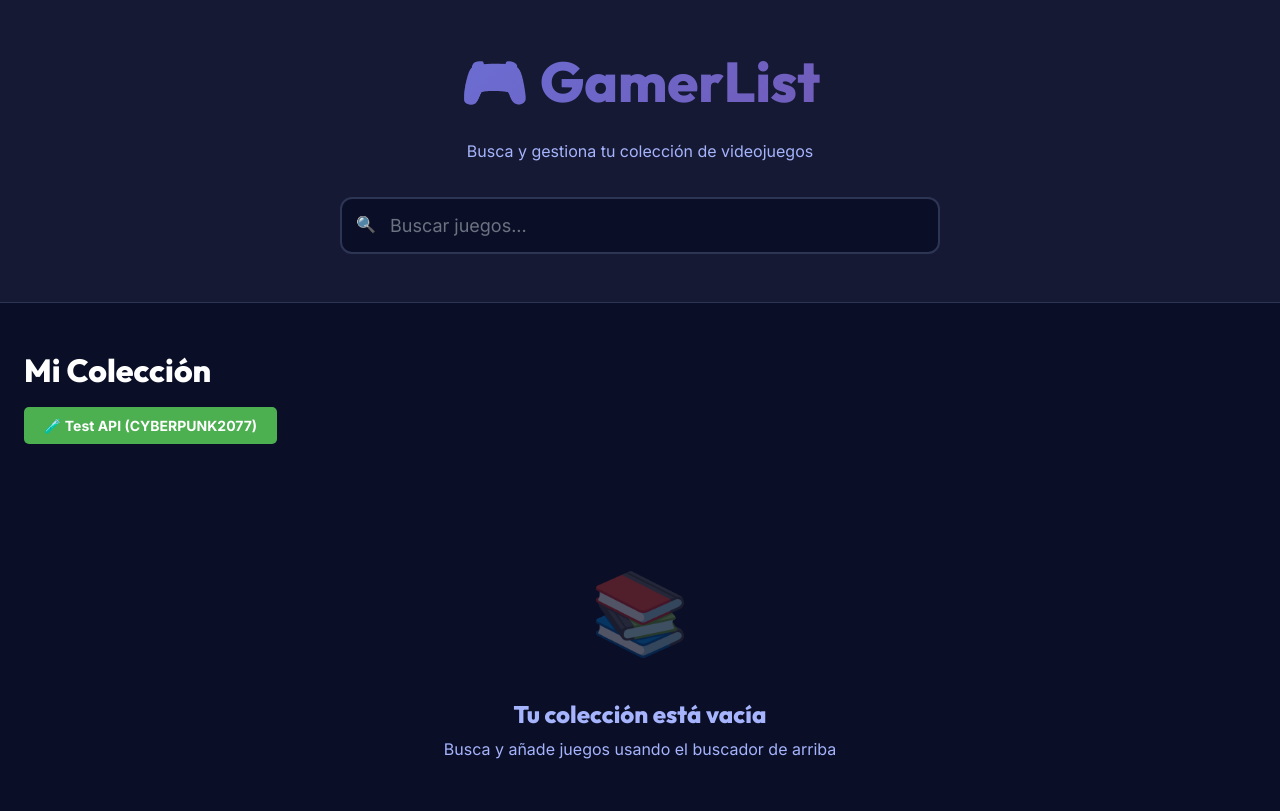
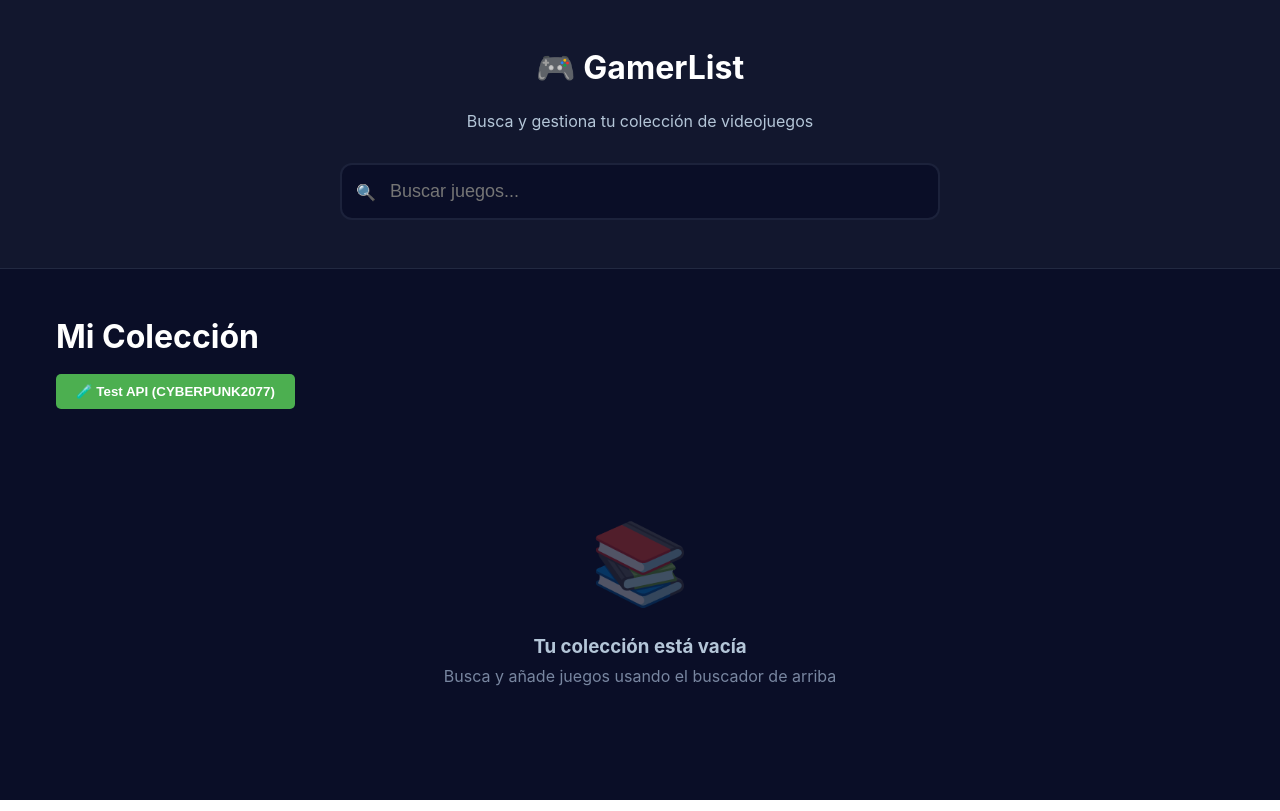
Before and after one commit to imc89/GamerList, a React (Vite) app: page / in a window 1280 px wide. Built offline with nearby package versions, Linux system fonts and the light colour scheme.

Commit message:
first version app

```diff
--- a/src/components/PlatformSelector.jsx
+++ b/src/components/PlatformSelector.jsx
@@ -3,6 +3,18 @@ import { PLATFORMS } from '../services/storageService';
 
 function PlatformSelector({ game, onConfirm, onCancel }) {
     const [selectedPlatform, setSelectedPlatform] = useState('');
+
+    // Get available platforms for this game
+    // If the game has platforms data, filter to show only those
+    // Otherwise, show all platforms
+    const availablePlatforms = game.platforms && game.platforms.length > 0
+        ? PLATFORMS.filter(platform =>
+            game.platforms.some(gamePlatform =>
+                gamePlatform.toLowerCase().includes(platform.toLowerCase()) ||
+                platform.toLowerCase().includes(gamePlatform.toLowerCase())
+            )
+        )
+        : PLATFORMS; // If no platforms data, show all
 
     const handleConfirm = () => {
         if (selectedPlatform) {
@@ -16,10 +28,15 @@ function PlatformSelector({ game, onConfirm, onCancel }) {
                 <div className="modal-header">
                     <h2 className="modal-title">Selecciona la plataforma</h2>
                     <p className="modal-subtitle">{game.name}</p>
+                    {availablePlatforms.length < PLATFORMS.length && (
+                        <p className="modal-hint">
+                            Mostrando solo plataformas disponibles para este juego
+                        </p>
+                    )}
                 </div>
 
                 <div className="platform-grid">
-                    {PLATFORMS.map(platform => (
+                    {availablePlatforms.map(platform => (
                         <div
                             key={platform}
                             className={`platform-option ${selectedPlatform === platform ? 'selected' : ''}`}
--- a/src/components/SearchBar.jsx
+++ b/src/components/SearchBar.jsx
@@ -33,6 +33,14 @@ function SearchBar({ onGameAdd }) {
         return () => clearTimeout(timer);
     }, [query]);
 
+    // Clear search input after adding a game
+    const handleGameAdd = (game) => {
+        onGameAdd(game);
+        setQuery(''); // Clear input
+        setResults([]); // Clear results
+        setSearched(false); // Reset searched state
+    };
+
     return (
         <>
             <div className="search-section">
@@ -62,7 +70,7 @@ function SearchBar({ onGameAdd }) {
                     <SearchResults
                         results={results}
                         loading={loading}
-                        onGameAdd={onGameAdd}
+                        onGameAdd={handleGameAdd}
                     />
                 </div>
             )}
--- a/src/index.css
+++ b/src/index.css
@@ -1,41 +1,32 @@
-@import url('https://fonts.googleapis.com/css2?family=Inter:wght@400;500;600;700;800&family=Outfit:wght@700;800;900&display=swap');
+/* Global Styles with Gradient Backgrounds and Glassmorphism */
+:root {
+  /* Colors - Updated with richer gradients */
+  --color-bg-primary: #0a0e27;
+  --color-bg-secondary: #12172e;
+  --color-bg-tertiary: #1a2038;
+  --color-bg-card: rgba(26, 32, 56, 0.7);
 
-:root {
-  /* Color Palette - Gaming Dark Theme */
-  --color-bg-primary: #0a0e27;
-  --color-bg-secondary: #151933;
-  --color-bg-tertiary: #1e2442;
-  --color-bg-card: #1a1f3a;
-  --color-bg-card-hover: #252b4a;
+  --color-text-primary: #ffffff;
+  --color-text-secondary: #b4c6d8;
+  --color-text-muted: #7886a0;
 
-  /* Accent Colors */
-  --color-accent-primary: #7c3aed;
-  --color-accent-secondary: #a855f7;
-  --color-accent-hover: #8b5cf6;
-  --color-success: #10b981;
+  --color-accent-primary: #00d4ff;
+  --color-accent-secondary: #9d4edd;
   --color-danger: #ef4444;
-  --color-warning: #f59e0b;
+  --color-border: rgba(100, 116, 139, 0.2);
 
-  /* Text Colors */
-  --color-text-primary: #ffffff;
-  --color-text-secondary: #a5b4fc;
-  --color-text-muted: #6b7280;
+  /* Gradients - Enhanced for more visual impact */
+  --gradient-primary: linear-gradient(135deg, #667eea 0%, #764ba2 100%);
+  --gradient-accent: linear-gradient(135deg, #00d4ff 0%, #9d4edd 100%);
+  --gradient-card: linear-gradient(135deg, #1e293b 0%, #334155 100%);
+  --gradient-background: radial-gradient(ellipse at top, #1e293b, #0a0e27),
+    radial-gradient(ellipse at bottom, #312e81, #0a0e27);
 
-  /* Borders & Dividers */
-  --color-border: #2d3555;
-  --color-border-light: #3d4565;
-
-  /* Gradients */
-  --gradient-primary: linear-gradient(135deg, #667eea 0%, #764ba2 100%);
-  --gradient-accent: linear-gradient(135deg, #7c3aed 0%, #a855f7 100%);
-  --gradient-card: linear-gradient(135deg, rgba(124, 58, 237, 0.1) 0%, rgba(168, 85, 247, 0.05) 100%);
-
-  /* Shadows */
-  --shadow-sm: 0 1px 2px 0 rgba(0, 0, 0, 0.3);
-  --shadow-md: 0 4px 6px -1px rgba(0, 0, 0, 0.5);
-  --shadow-lg: 0 10px 15px -3px rgba(0, 0, 0, 0.6);
-  --shadow-xl: 0 20px 25px -5px rgba(0, 0, 0, 0.7);
-  --shadow-glow: 0 0 20px rgba(124, 58, 237, 0.4);
+  /* Glassmorphism effects */
+  --glass-bg: rgba(255, 255, 255, 0.05);
+  --glass-border: rgba(255, 255, 255, 0.1);
+  --glass-shadow: 0 8px 32px 0 rgba(0, 0, 0, 0.37);
+  --glass-blur: blur(10px);
 
   /* Spacing */
   --spacing-xs: 0.25rem;
@@ -51,14 +42,18 @@
   --radius-lg: 0.75rem;
   --radius-xl: 1rem;
 
-  /* Typography */
-  --font-primary: 'Inter', system-ui, -apple-system, sans-serif;
-  --font-display: 'Outfit', system-ui, -apple-system, sans-serif;
+  /* Shadows - Enhanced */
+  --shadow-sm: 0 1px 2px 0 rgba(0, 0, 0, 0.05);
+  --shadow-md: 0 4px 6px -1px rgba(0, 0, 0, 0.1);
+  --shadow-lg: 0 10px 15px -3px rgba(0, 0, 0, 0.1);
+  --shadow-xl: 0 20px 25px -5px rgba(0, 0, 0, 0.1);
+  --shadow-glow: 0 0 20px rgba(0, 212, 255, 0.3);
+  --shadow-purple-glow: 0 0 30px rgba(157, 78, 221, 0.4);
 
   /* Transitions */
-  --transition-fast: 150ms cubic-bezier(0.4, 0, 0.2, 1);
-  --transition-base: 300ms cubic-bezier(0.4, 0, 0.2, 1);
-  --transition-slow: 500ms cubic-bezier(0.4, 0, 0.2, 1);
+  --transition-fast: 150ms ease-in-out;
+  --transition-base: 200ms ease-in-out;
+  --transition-slow: 300ms ease-in-out;
 }
 
 * {
@@ -67,99 +62,48 @@
   box-sizing: border-box;
 }
 
-html {
-  font-size: 16px;
-  scroll-behavior: smooth;
-}
-
 body {
-  margin: 0;
-  font-family: var(--font-primary);
-  font-weight: 400;
-  line-height: 1.6;
+  font-family: 'Inter', 'Segoe UI', Tahoma, Geneva, Verdana, sans-serif;
+  background: var(--gradient-background);
+  background-attachment: fixed;
   color: var(--color-text-primary);
-  background: var(--color-bg-primary);
-  min-height: 100vh;
   -webkit-font-smoothing: antialiased;
   -moz-osx-font-smoothing: grayscale;
-}
-
-#root {
   min-height: 100vh;
 }
 
-/* Typography */
-h1, h2, h3, h4, h5, h6 {
-  font-family: var(--font-display);
-  font-weight: 800;
-  line-height: 1.2;
-  color: var(--color-text-primary);
-  margin: 0;
+.container {
+  max-width: 1200px;
+  margin: 0 auto;
+  padding: 0 var(--spacing-md);
 }
 
-h1 {
-  font-size: clamp(2rem, 5vw, 3.5rem);
-  background: var(--gradient-primary);
-  -webkit-background-clip: text;
-  -webkit-text-fill-color: transparent;
-  background-clip: text;
-}
-
-h2 {
-  font-size: clamp(1.5rem, 3vw, 2rem);
-}
-
-h3 {
-  font-size: clamp(1.25rem, 2.5vw, 1.5rem);
-}
-
-p {
-  margin: 0;
-  color: var(--color-text-secondary);
-}
-
-/* Links */
-a {
-  color: var(--color-accent-primary);
-  text-decoration: none;
-  transition: color var(--transition-fast);
-}
-
-a:hover {
-  color: var(--color-accent-hover);
-}
-
-/* Buttons */
-button {
-  font-family: var(--font-primary);
+/* Buttons - Enhanced with gradients */
+.btn-primary,
+.btn-secondary {
+  padding: 0.75rem 1.5rem;
+  border-radius: var(--radius-md);
   font-weight: 600;
-  border: none;
-  border-radius: var(--radius-md);
-  padding: 0.75rem 1.5rem;
   cursor: pointer;
   transition: all var(--transition-base);
-  font-size: 0.875rem;
-  outline: none;
-}
-
-button:disabled {
-  opacity: 0.5;
-  cursor: not-allowed;
+  border: none;
+  font-size: 1rem;
 }
 
 .btn-primary {
   background: var(--gradient-accent);
-  color: var(--color-text-primary);
+  color: white;
   box-shadow: var(--shadow-md);
 }
 
 .btn-primary:hover:not(:disabled) {
   transform: translateY(-2px);
-  box-shadow: var(--shadow-lg), var(--shadow-glow);
+  box-shadow: var(--shadow-lg), var(--shadow-purple-glow);
 }
 
-.btn-primary:active:not(:disabled) {
-  transform: translateY(0);
+.btn-primary:disabled {
+  opacity: 0.5;
+  cursor: not-allowed;
 }
 
 .btn-secondary {
@@ -168,145 +112,40 @@ button:disabled {
   border: 1px solid var(--color-border);
 }
 
-.btn-secondary:hover:not(:disabled) {
-  background: var(--color-bg-card-hover);
+.btn-secondary:hover {
+  background: var(--color-bg-secondary);
   border-color: var(--color-accent-primary);
-}
-
-.btn-danger {
-  background: var(--color-danger);
-  color: var(--color-text-primary);
-}
-
-.btn-danger:hover:not(:disabled) {
-  background: #dc2626;
-  transform: translateY(-2px);
-  box-shadow: var(--shadow-lg);
-}
-
-/* Input Fields */
-input, select, textarea {
-  font-family: var(--font-primary);
-  font-size: 1rem;
-  padding: 0.75rem 1rem;
-  border: 2px solid var(--color-border);
-  border-radius: var(--radius-md);
-  background: var(--color-bg-secondary);
-  color: var(--color-text-primary);
-  transition: all var(--transition-fast);
-  outline: none;
-}
-
-input:focus, select:focus, textarea:focus {
-  border-color: var(--color-accent-primary);
-  box-shadow: 0 0 0 3px rgba(124, 58, 237, 0.1);
-}
-
-input::placeholder {
-  color: var(--color-text-muted);
-}
-
-/* Scrollbar */
-::-webkit-scrollbar {
-  width: 10px;
-  height: 10px;
-}
-
-::-webkit-scrollbar-track {
-  background: var(--color-bg-secondary);
-}
-
-::-webkit-scrollbar-thumb {
-  background: var(--color-bg-tertiary);
-  border-radius: 5px;
-}
-
-::-webkit-scrollbar-thumb:hover {
-  background: var(--color-accent-primary);
 }
 
 /* Animations */
 @keyframes fadeIn {
   from {
     opacity: 0;
-    transform: translateY(10px);
   }
+
+  to {
+    opacity: 1;
+  }
+}
+
+@keyframes slideIn {
+  from {
+    opacity: 0;
+    transform: translateY(-20px);
+  }
+
   to {
     opacity: 1;
     transform: translateY(0);
   }
 }
 
-@keyframes slideIn {
-  from {
-    opacity: 0;
-    transform: translateX(-20px);
+@keyframes shimmer {
+  0% {
+    background-position: -1000px 0;
   }
-  to {
-    opacity: 1;
-    transform: translateX(0);
+
+  100% {
+    background-position: 1000px 0;
   }
 }
-
-@keyframes pulse {
-  0%, 100% {
-    opacity: 1;
-  }
-  50% {
-    opacity: 0.5;
-  }
-}
-
-.fade-in {
-  animation: fadeIn var(--transition-base) ease-out;
-}
-
-.slide-in {
-  animation: slideIn var(--transition-base) ease-out;
-}
-
-/* Utility Classes */
-.container {
-  width: 100%;
-  max-width: 1400px;
-  margin: 0 auto;
-  padding: 0 var(--spacing-lg);
-}
-
-.glass {
-  background: rgba(26, 31, 58, 0.7);
-  backdrop-filter: blur(10px);
-  border: 1px solid var(--color-border);
-}
-
-.text-center {
-  text-align: center;
-}
-
-.flex {
-  display: flex;
-}
-
-.flex-col {
-  flex-direction: column;
-}
-
-.items-center {
-  align-items: center;
-}
-
-.justify-center {
-  justify-content: center;
-}
-
-.gap-sm {
-  gap: var(--spacing-sm);
-}
-
-.gap-md {
-  gap: var(--spacing-md);
-}
-
-.gap-lg {
-  gap: var(--spacing-lg);
-}
```
